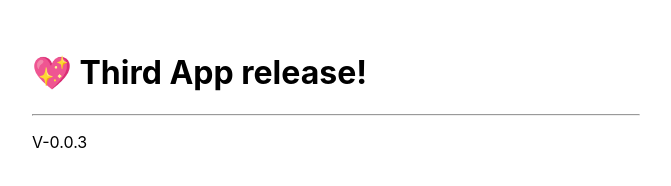
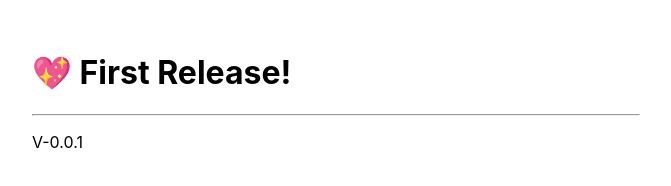
Before and after one commit to angeldesweb/app-inv, an Electron app: page src/index.html in a window 800 px wide. Shown: the whole page, without its empty margins (64-735 px from the left). Drawn offline with Linux system fonts and the light colour scheme.

Commit message:
First release

```diff
--- a/src/index.html
+++ b/src/index.html
@@ -6,8 +6,8 @@
     <link rel="stylesheet" href="index.css" />
   </head>
   <body>
-    <h1>💖 Third App release!</h1>
+    <h1>💖 First Release!</h1>
     <hr>
-    <p>V-0.0.3</p>
+    <p>V-0.0.1</p>
   </body>
 </html>
```
